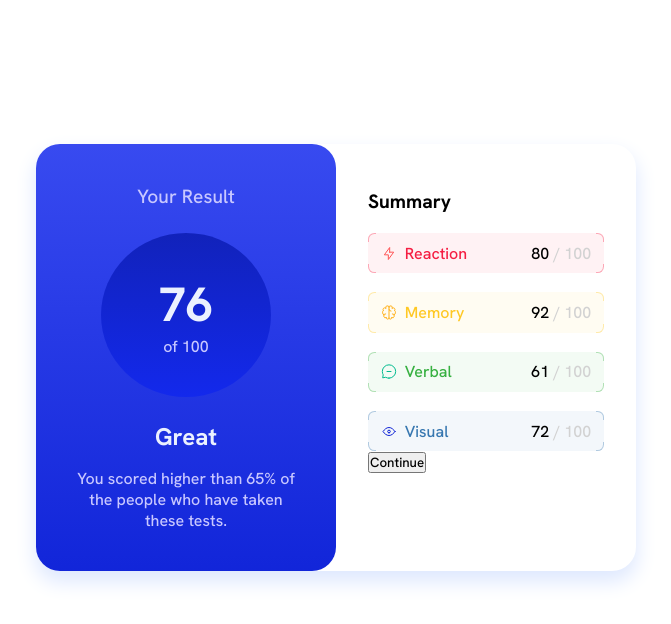
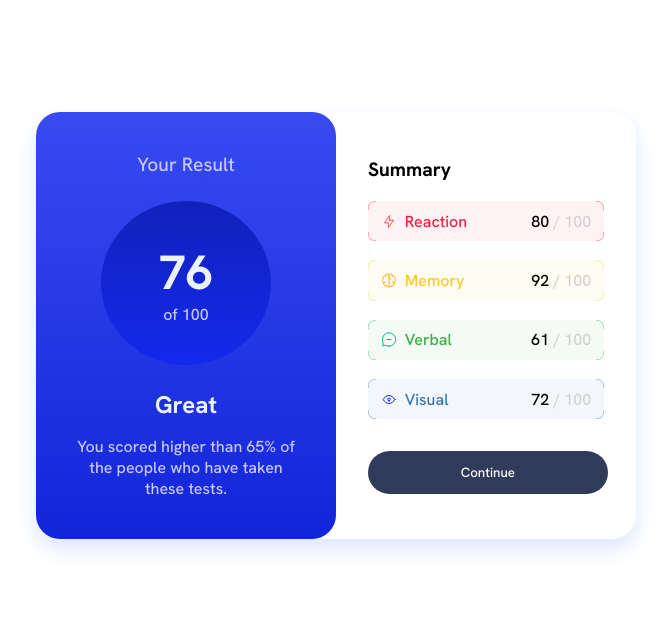
Before and after one commit to Alpha437/Result_summary, a plain HTML site: page index.html in a window 1280 px wide. Shown: the whole page, without its empty margins (304-975 px from the left). Drawn offline with Linux system fonts and the light colour scheme.

Commit message:
Styled the button

```diff
--- a/style.css
+++ b/style.css
@@ -15,8 +15,7 @@
   box-shadow: 0 10px 20px 1px #dee8fe;
   width: 600px;
   border-radius: 1.5rem;
-  margin: auto;
-  margin-top: 9rem;
+  margin: 7rem auto;
 }
 
 .result {
@@ -273,3 +272,17 @@
   margin-left: .5rem;
   color: rgb(55, 119, 176);
 }
+
+.summary button {
+  margin-top: 2rem;
+  padding: .8rem 5.8rem;
+  border-radius: 2rem;
+  border: none;
+  color: white;
+  background-color: hsl(224, 30%, 27%);
+}
+
+.summary button:hover {
+  cursor: pointer;
+  background: linear-gradient(to bottom, hsl(234, 83%,65%), hsl(234, 85%, 50%));
+}
```
